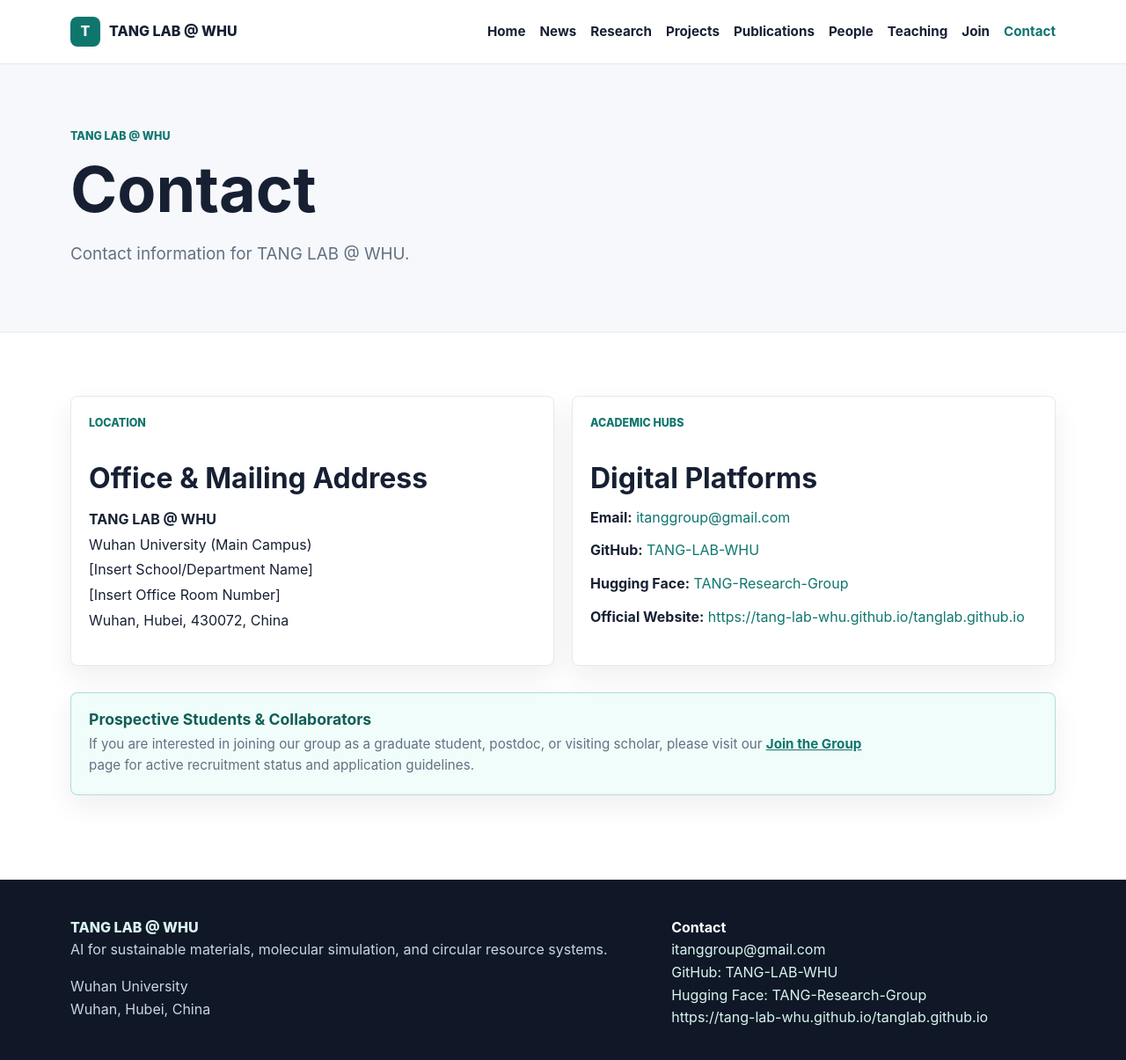
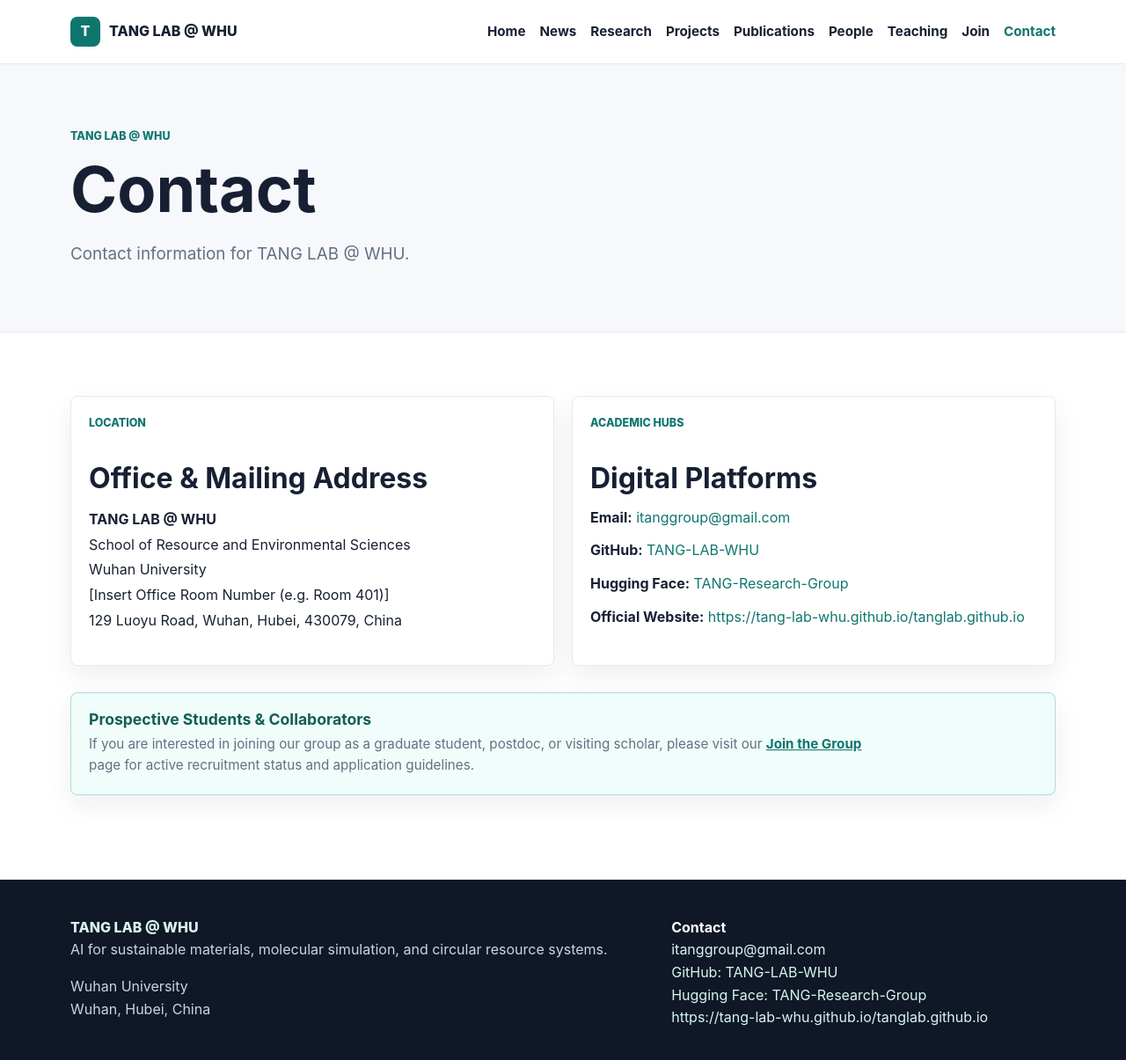
Before and after one commit to TANG-LAB-WHU/tanglab.github.io, a Jekyll site: the page built from pages/contact.html, in a window 1280 px wide and 1228 px high. Shown: the top 1205 px of the window at 88% size. Built offline with Jekyll 4.4.1, drawn with Linux system fonts in a browser that asks for light colours.

Commit message:
style: fill in official School of Resource and Environmental Sciences address on contact page

```diff
--- a/pages/contact.html
+++ b/pages/contact.html
@@ -12,10 +12,10 @@
       <h2>Office & Mailing Address</h2>
       <p style="line-height: 1.8;">
         <strong>TANG LAB @ WHU</strong><br>
-        Wuhan University (Main Campus)<br>
-        [Insert School/Department Name]<br>
-        [Insert Office Room Number]<br>
-        Wuhan, Hubei, 430072, China
+        School of Resource and Environmental Sciences<br>
+        Wuhan University<br>
+        [Insert Office Room Number (e.g. Room 401)]<br>
+        129 Luoyu Road, Wuhan, Hubei, 430079, China
       </p>
     </div>
   </article>
```
